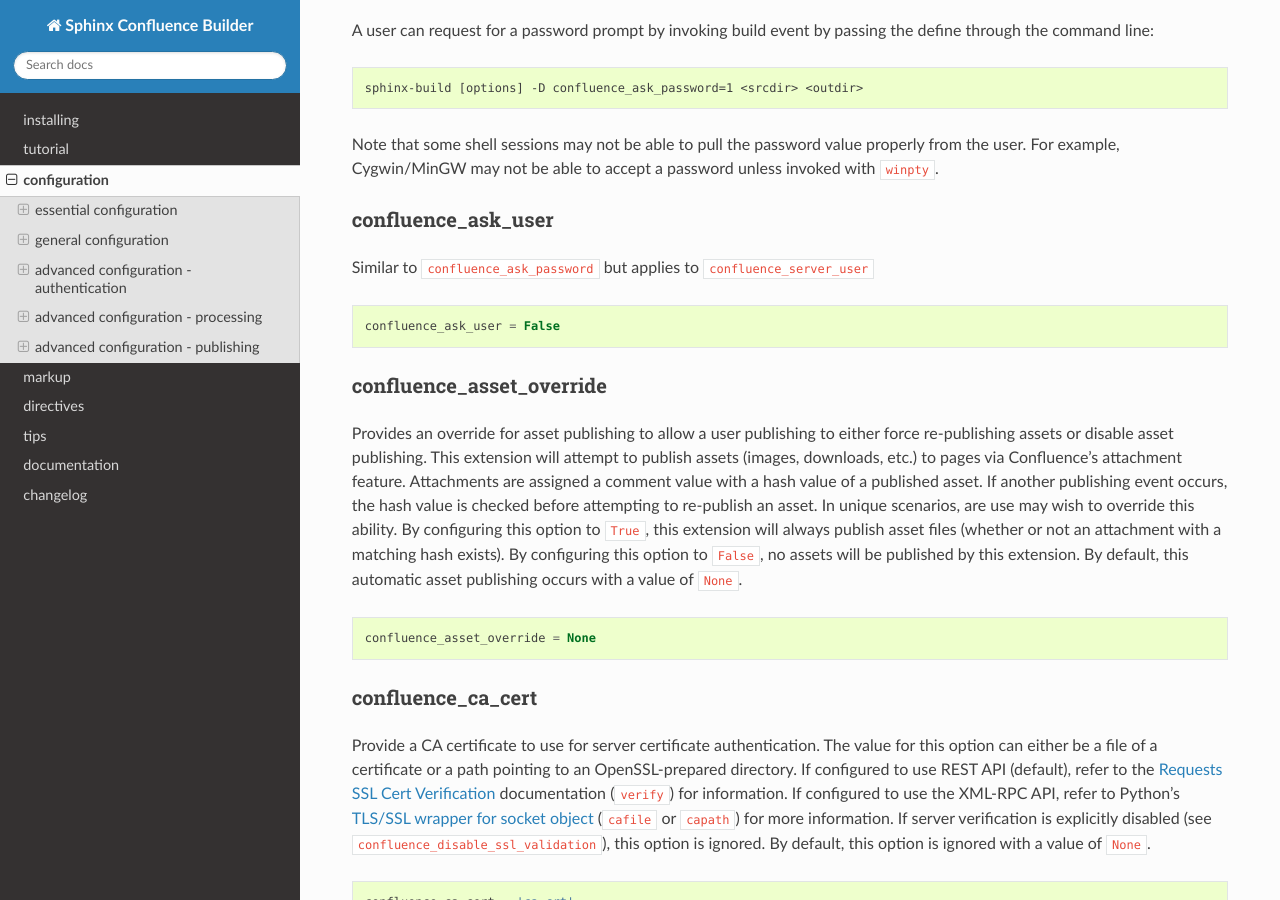
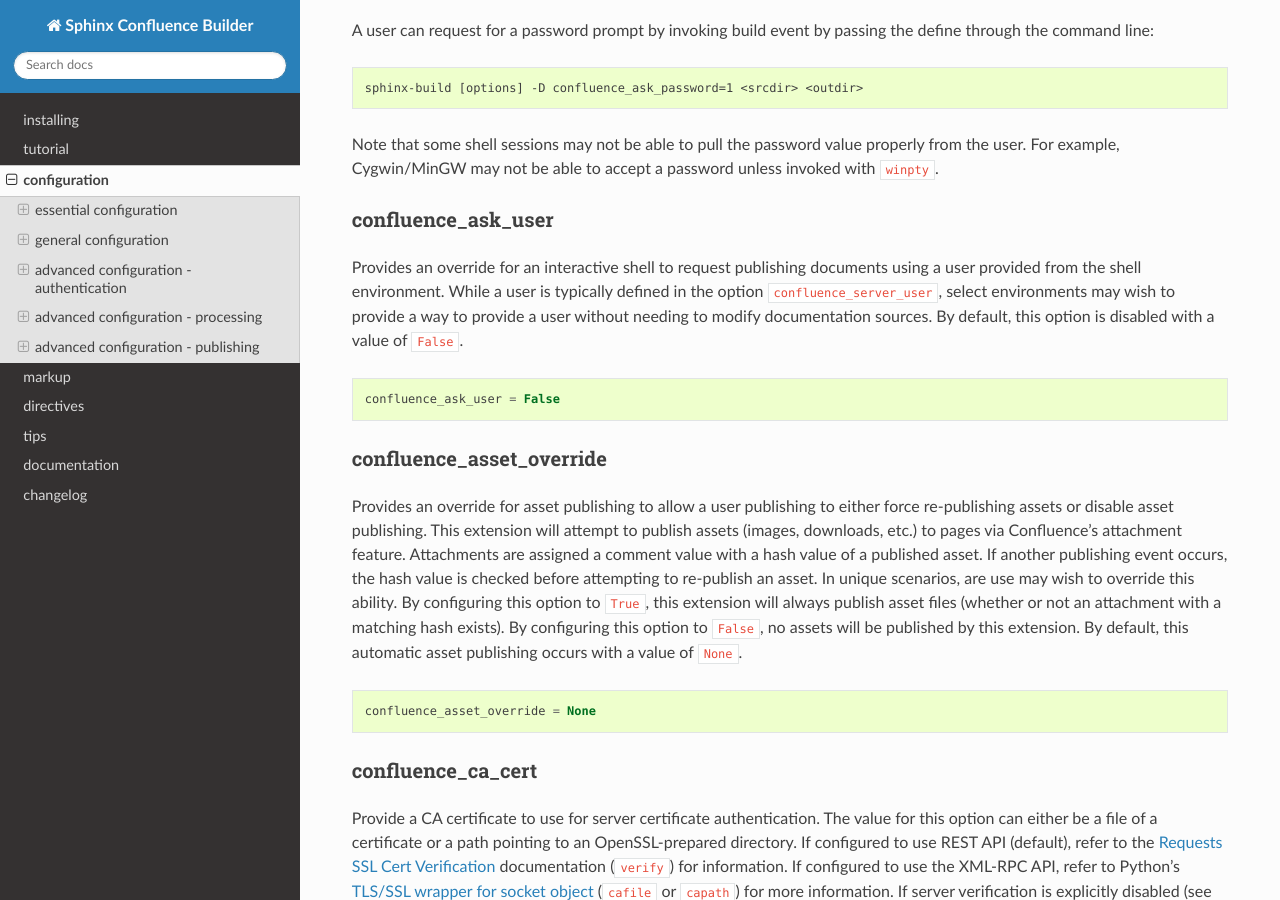
Before and after one commit to sphinx-contrib/confluencebuilder, a Sphinx documentation site: the page built from doc/configuration.rst, in a window 1280 px wide and 900 px high, scrolled down 9273 px. Built offline with Sphinx 7.4.7 and the Read the Docs theme 2.0.0, drawn with Linux system fonts in a browser that asks for light colours.

Commit message:
changes required by jdknight implemented
Signed-off-by: Fernando Gargiulo <fernando.gargiulo@enel.com>

```diff
--- a/doc/configuration.rst
+++ b/doc/configuration.rst
@@ -513,7 +513,12 @@ password unless invoked with ``winpty``.
 confluence_ask_user
 ~~~~~~~~~~~~~~~~~~~
 
-Similar to ``confluence_ask_password`` but applies to ``confluence_server_user``
+Provides an override for an interactive shell to request publishing documents
+using a user provided from the shell environment. While a
+user is typically defined in the option ``confluence_server_user``, select
+environments may wish to provide a way to provide a user without needing to
+modify documentation sources.
+By default, this option is disabled with a value of ``False``.
 
 .. code-block:: python
 
--- a/setup.py
+++ b/setup.py
@@ -8,7 +8,7 @@ with open('README.rst', 'r') as readme_rst:
 requires = [
     'future>=0.16.0',
     'requests>=2.14.0',
-    'sphinx>=1.6.3',
+    'sphinx>=1.6.3'
     ]
 
 setup(
```
Also changed, not shown: 1 other file.
